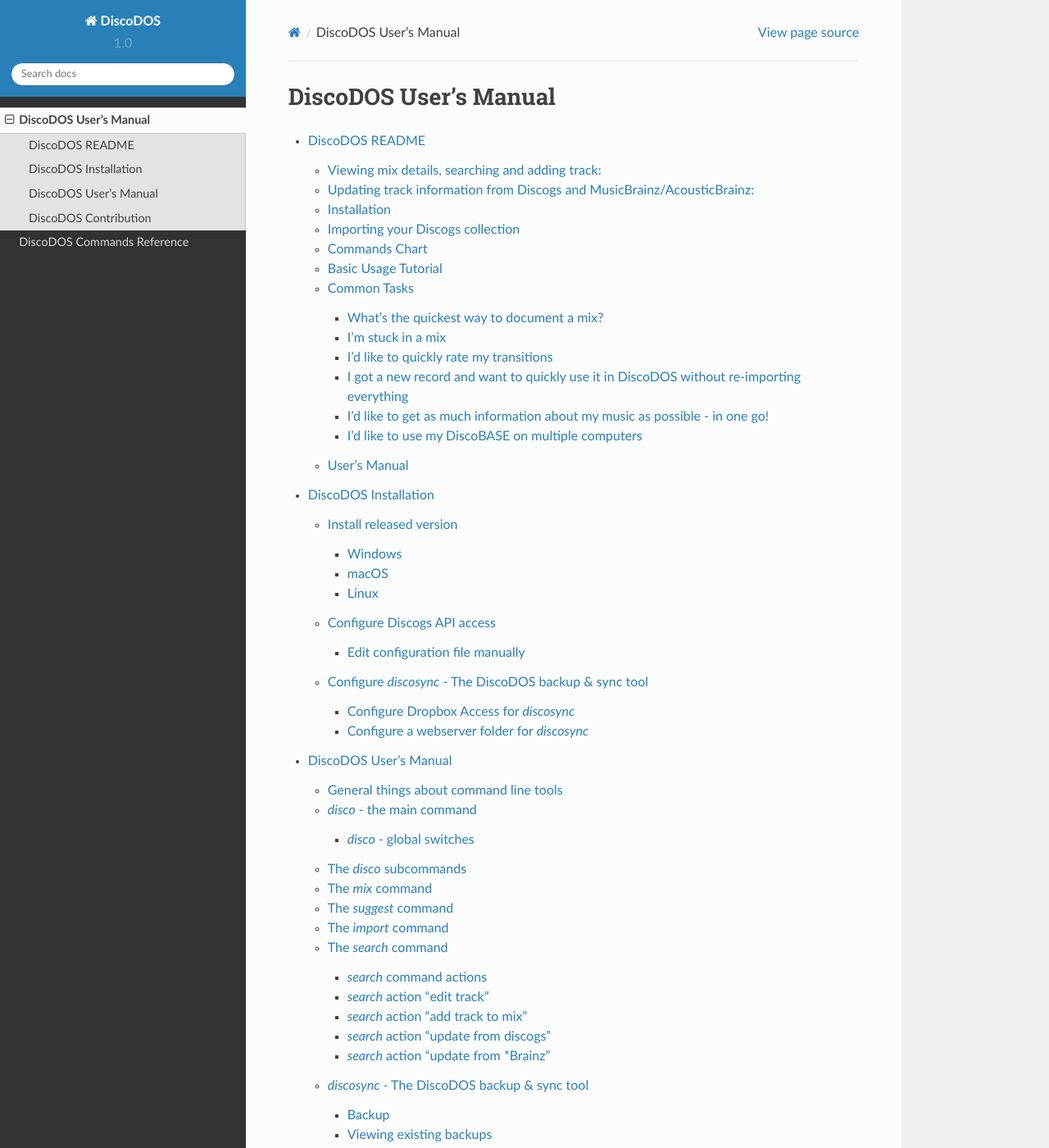
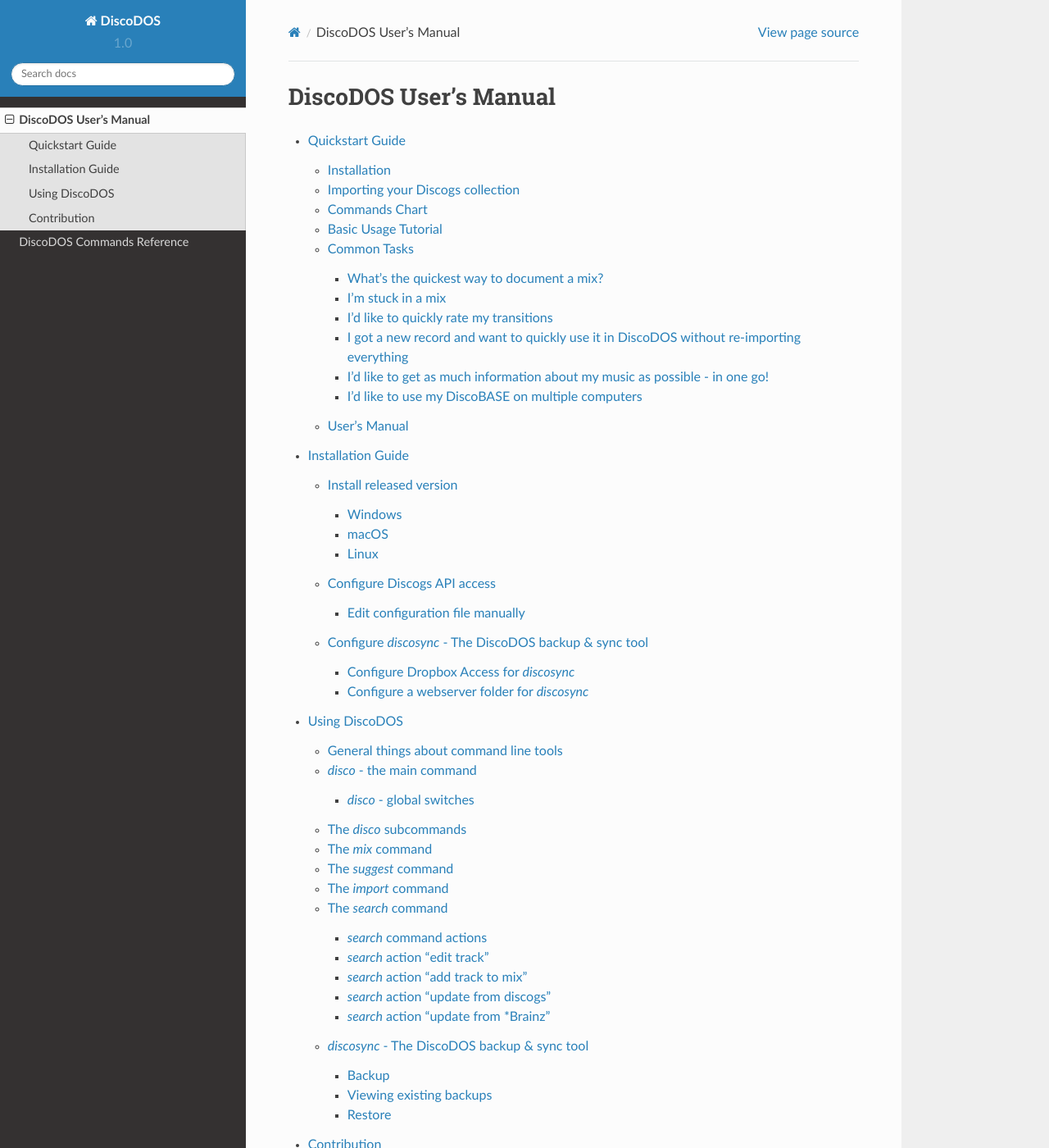
Before and after one commit to JOJ0/discodos, a Sphinx documentation site: the page built from sphinx/source/index_users_manual.rst, in a window 1280 px wide and 1400 px high. Shown: the whole window at 82% size. Built offline with Sphinx 7.4.7 and the Read the Docs theme 2.0.0, drawn with Linux system fonts in a browser that asks for light colours; pages that are not in the unit, such as notebooks, are missing from menus; some of the changed text lies outside the part shown.

Commit message:
sphinx: split readme into quickstart and readme
- README.md should stay on github and just link to readthedocs or even
  to single chapters
- QUICKSTART.md contains the Common Tasks section and direct links to
  INSTALLATION and MANUAL (Using DiscoDOS) pages

````diff
--- a/sphinx/source/CONTRIBUTION.md
+++ b/sphinx/source/CONTRIBUTION.md
@@ -1,5 +1,5 @@
 <!-- omit in toc -->
-# DiscoDOS Contribution
+# Contribution
 
 - [Install development version](#install-development-version)
   - [Prerequisites](#prerequisites)
--- a/sphinx/source/INSTALLATION.md
+++ b/sphinx/source/INSTALLATION.md
@@ -1,5 +1,5 @@
 <!-- omit in toc -->
-# DiscoDOS Installation
+# Installation Guide
 
 - [Install released version](#install-released-version)
   - [Windows](#windows)
--- a/sphinx/source/MANUAL.md
+++ b/sphinx/source/MANUAL.md
@@ -1,5 +1,5 @@
 <!-- omit in toc -->
-# DiscoDOS User's Manual
+# Using DiscoDOS
 
 - [General things about command line tools](#general-things-about-command-line-tools)
 - [*disco* - the main command](#disco---the-main-command)
@@ -56,9 +56,7 @@
 
 It contains four subcommands, namely:
 
-|      |         |        |        |
-| :--- | :------ | :----- | :----- |
-| mix  | suggest | import | search |
+mix , suggest, import, search
 
 To execute a subcommand you would eg type:
 
--- a/sphinx/source/README.md
+++ b/sphinx/source/QUICKSTART.md
@@ -1,40 +1,5 @@
 <!-- omit in toc -->
-# DiscoDOS README
-```
-                _______  _______ ________
-               /       \        /       /
-              /  ___   /  ___  /  _____/
-             /  /  /  /  /  /  \____  \
-            /  /__/  /  /__/  _____/  /
-D i s c o  /                /        /  - The geekiest DJ tool on the planet
-          /_______/\_______/________/
-```
-DiscoDOS helps a DJ remember and analyze what they played in their sets, or what they could possibly play in the future. It's based on data pulled from a users [Discogs](https://www.discogs.com) record [collection](https://support.discogs.com/hc/en-us/articles/360007331534-How-Does-The-Collection-Feature-Work-). Tracks can be organized into playlists and mix-transitions rated. Additionally the collection can be linked to the online music information services [MusicBrainz](https://musicbrainz.org) and [AcousticBrainz](https://acousticbrainz.org), thus further information (like musical key and BPM) is made available to the user.
-
-DiscoDOS primarily aims at the Vinyl DJ but features for "Hybrid-Vinyl-Digital-DJs" are **planned**:
-
-- Linking the Discogs collection to DJ software (eg Pioneer's Rekordbox).
-- DiscoDOS will then be able to answer questions like: "Could I play this set in a digital-only situation? Do I have all those records as files?".
-
-Further feature plans include:
-
-- built-in contribution possibilites to [AcousticBrainz](https://acousticbrainz.org) (a crowd source based acoustic information database), to help this useful resource grow.
-- Syncing the database with a mobile-app. Have all your DiscoDOS information available when you need it - even when offline.
-
-DiscoDOS currently is available as a command line tool only, though prototypes of a mobile and a desktop app exist already. Despite of what the name implies, it's just the look that is reminiscent of the 80s/90s operating system, its usability follows most standards of a typical [shell](https://en.wikipedia.org/wiki/Shell_(computing)#Unix-like_systems) utility you would find on a [UNIX-like operating system](https://en.wikipedia.org/wiki/Unix-like). It is aimed to support modern Linux, MacOS and Windows systems.
-
-This should give you an idea on how it looks and feels (your screen is not broken, these animated gifs are very low quality to make them load quickly):
-
-
-
-<!-- omit in toc -->
-##### Viewing mix details, searching and adding track:
-![demo gif 1](assets/intro_gif_v0.4_1-580_16col_960x581.gif)
-<!-- omit in toc -->
-##### Updating track information from Discogs and MusicBrainz/AcousticBrainz:
-![demo gif 2](assets/intro_gif_v0.4_580-end_16col_960x581.gif)
-
-
+# Quickstart Guide
 
 - [Installation](#installation)
 - [Importing your Discogs collection](#importing-your-discogs-collection)
--- a/sphinx/source/index_users_manual.rst
+++ b/sphinx/source/index_users_manual.rst
@@ -4,7 +4,7 @@
 .. toctree::
     :maxdepth: 6
 
-    README
+    QUICKSTART
     INSTALLATION
     MANUAL
     CONTRIBUTION
````
Also changed, not shown: README.md (added, +40 -0 lines).
